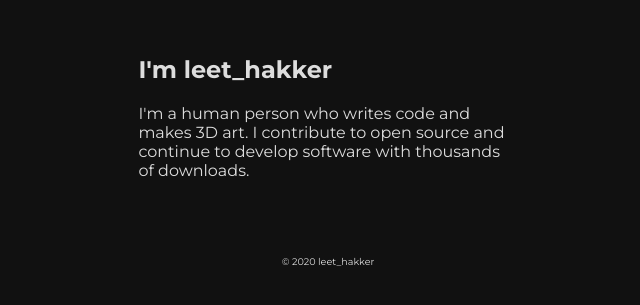
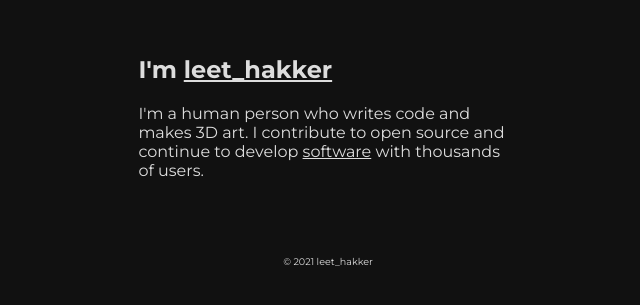
Before and after one commit to leet-hakker/leet-hakker.github.io, a plain HTML site: page index.html in a window 1280 px wide. Shown: the part 173-478 px from the top of the page, 312-952 px from the left. Drawn offline with Linux system fonts and the light colour scheme.

Commit message:
Update index.html

```diff
--- a/index.html
+++ b/index.html
@@ -10,12 +10,12 @@
   <body>
     <header></header>
     <main>
-      <h2>I'm leet_hakker</h2>
+      <h2>I'm <a href="https://github.com/leet-hakker">leet_hakker</a></h2>
       <p>
         I'm a human person who writes code and makes 3D art. I contribute to open source
-        and continue to develop software with thousands of downloads.
+        and continue to develop <a href="https://github.com/leet-hakker/JokeAPI-Python/" target="_blank">software</a> with thousands of users.
       </p>
     </main>
-    <footer>© 2020 leet_hakker</footer>
+    <footer>© 2021 leet_hakker</footer>
   </body>
 </html>
```
